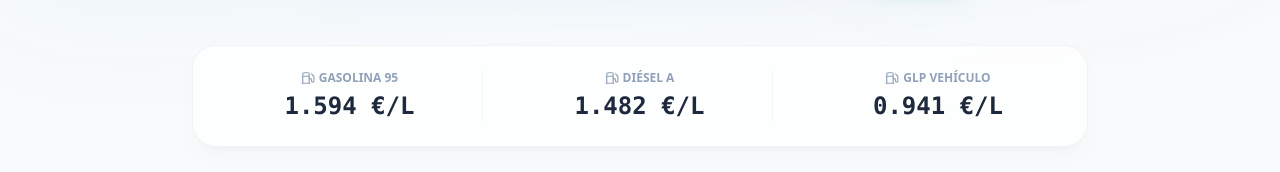
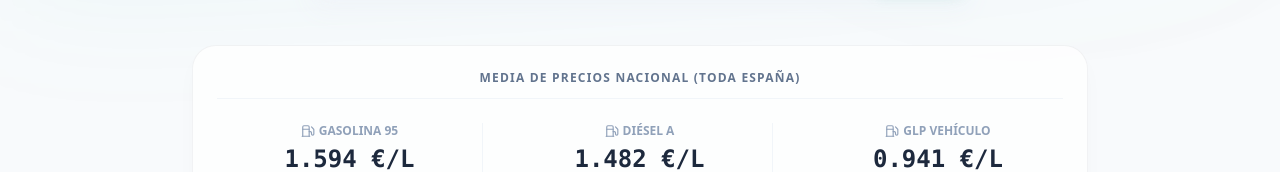
Before and after one commit to robertogd75/PrecioGas, a Next.js app in the folder frontend/: page / in a window 1280 px wide. Shown: the part 502-674 px from the top of the page. Built offline with nearby package versions, Linux system fonts and the light colour scheme; no server answers.

Commit message:
Clarify national average prices context on homepage

```diff
--- a/frontend/src/app/page.tsx
+++ b/frontend/src/app/page.tsx
@@ -178,6 +178,9 @@ export default function Home() {
 
       {/* Precios Medios Nacionales */}
       <section className="max-w-4xl mx-auto mb-12 glass rounded-3xl p-6 border border-slate-100/80">
+        <h2 className="text-center text-xs font-bold text-slate-500 uppercase tracking-widest mb-6 border-b border-slate-100 pb-3">
+          Media de Precios Nacional (Toda España)
+        </h2>
         <div className="grid grid-cols-1 md:grid-cols-3 gap-6 text-center divide-y md:divide-y-0 md:divide-x divide-slate-100">
           <div className="pb-4 md:pb-0">
             <span className="text-xs font-bold text-slate-400 flex items-center justify-center gap-1 mb-1"><Fuel size={14}/> GASOLINA 95</span>
```
